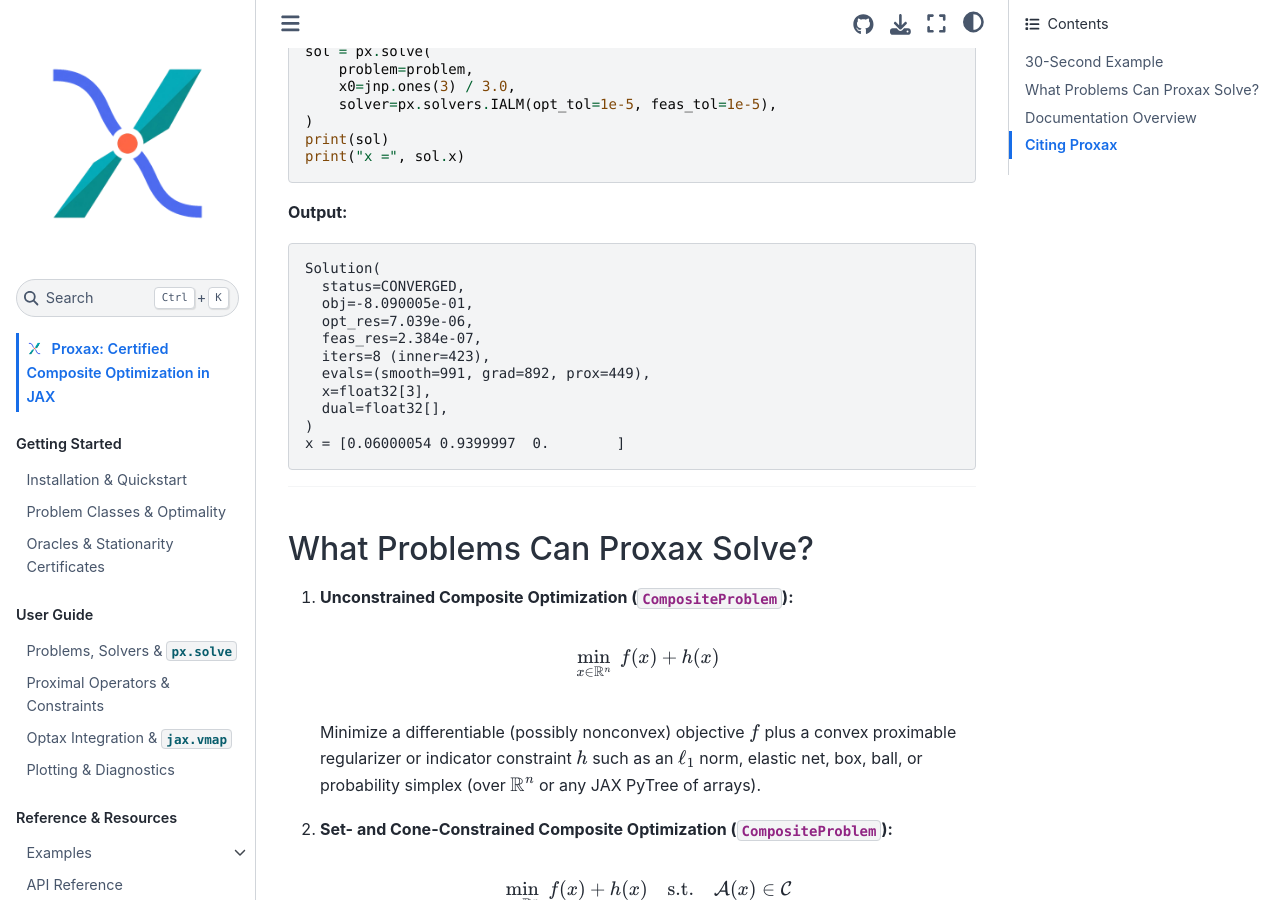
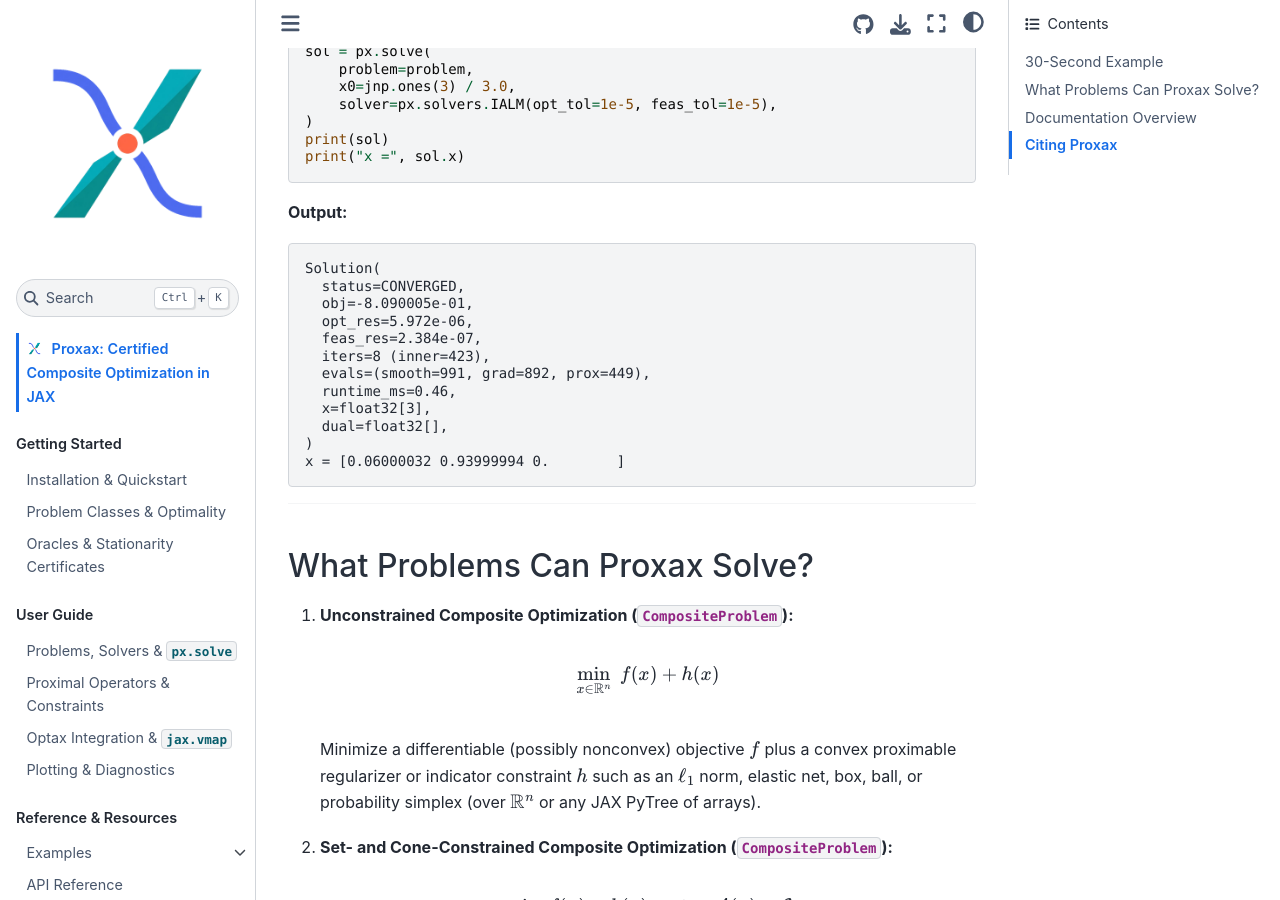
Before and after one commit to wwkong/proxax, a Sphinx documentation site: the page built from docs/index.md, in a window 1280 px wide and 900 px high, scrolled down 1210 px. Built offline with Sphinx 7.4.7 and the Sphinx Book theme 1.1.4, drawn with Linux system fonts in a browser that asks for light colours.

Commit message:
Fix trace_ctx check in cached AOT solve and update quickstart runtime_ms

````diff
--- a/docs/index.md
+++ b/docs/index.md
@@ -67,14 +67,15 @@ print("x =", sol.x)
 Solution(
   status=CONVERGED,
   obj=-8.090005e-01,
-  opt_res=7.039e-06,
+  opt_res=5.972e-06,
   feas_res=2.384e-07,
   iters=8 (inner=423),
   evals=(smooth=991, grad=892, prox=449),
+  runtime_ms=0.46,
   x=float32[3],
   dual=float32[],
 )
-x = [0.06000054 0.9399997  0.        ]
+x = [0.06000032 0.93999994 0.        ]
 ```
 
 ---
````
Also changed, not shown: README.md (+3 -2 lines), docs/quickstart.md (+8 -5 lines), 1 other file.
